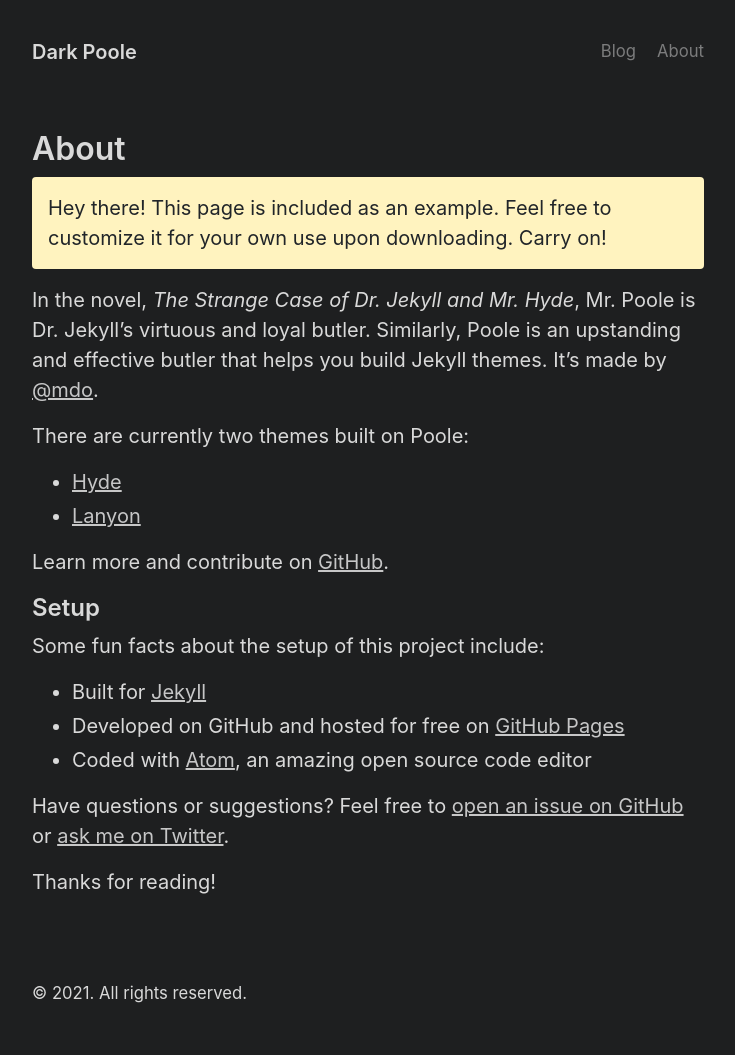
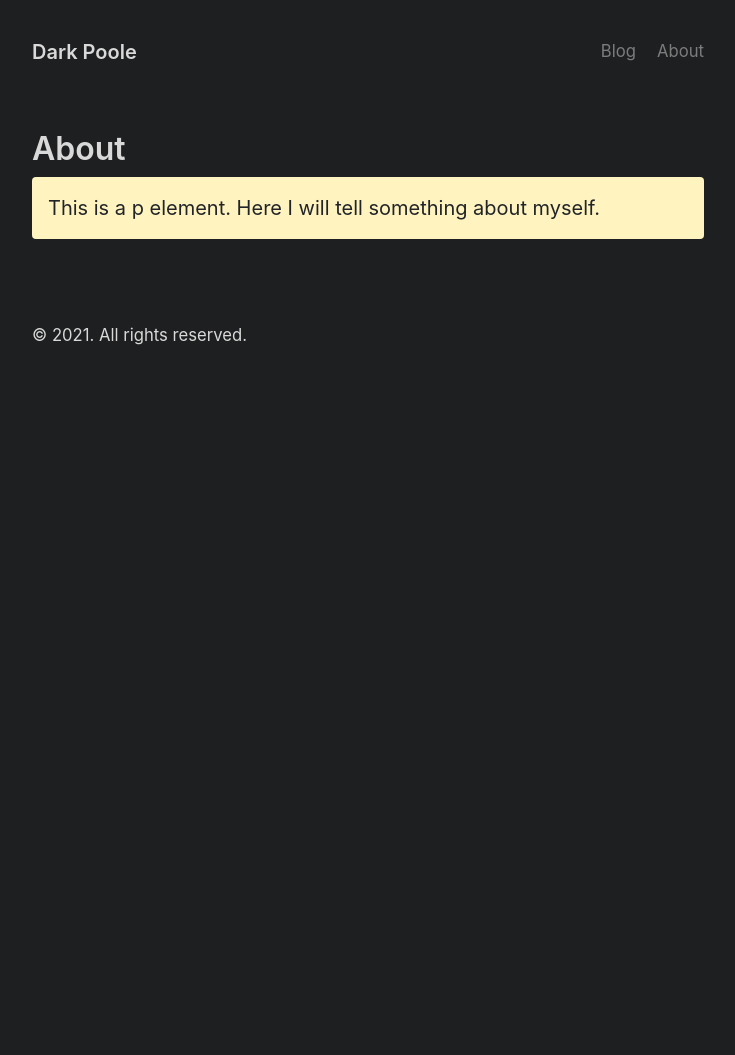
Before and after one commit to stackbit-projects/kompjoeterjonk-625a8, a Jekyll site: the page built from about.md, in a window 1280 px wide. Shown: the whole page, without its empty margins (272-1007 px from the left). Built offline with Jekyll 4.4.1, drawn with Linux system fonts in a browser that asks for light colours; after the commit the page ends 900 px from its top, so only the background shows below that.

Commit message:
about.md: updated markdown_content

```diff
--- a/about.md
+++ b/about.md
@@ -2,28 +2,6 @@
 layout: page
 title: About
 ---
-
 <p class="message">
-  Hey there! This page is included as an example. Feel free to customize it for your own use upon downloading. Carry on!
+This is a p element. Here I will tell something about myself.
 </p>
-
-In the novel, *The Strange Case of Dr. Jekyll and Mr. Hyde*, Mr. Poole is Dr. Jekyll's virtuous and loyal butler. Similarly, Poole is an upstanding and effective butler that helps you build Jekyll themes. It's made by [@mdo](https://twitter.com/mdo).
-
-There are currently two themes built on Poole:
-
-- [Hyde](https://hyde.getpoole.com)
-- [Lanyon](https://lanyon.getpoole.com)
-
-Learn more and contribute on [GitHub](https://github.com/poole).
-
-## Setup
-
-Some fun facts about the setup of this project include:
-
-- Built for [Jekyll](https://jekyllrb.com)
-- Developed on GitHub and hosted for free on [GitHub Pages](https://pages.github.com)
-- Coded with [Atom](https://atom.io), an amazing open source code editor
-
-Have questions or suggestions? Feel free to [open an issue on GitHub](https://github.com/poole/poole/issues/new) or [ask me on Twitter](https://twitter.com/mdo).
-
-Thanks for reading!
```
